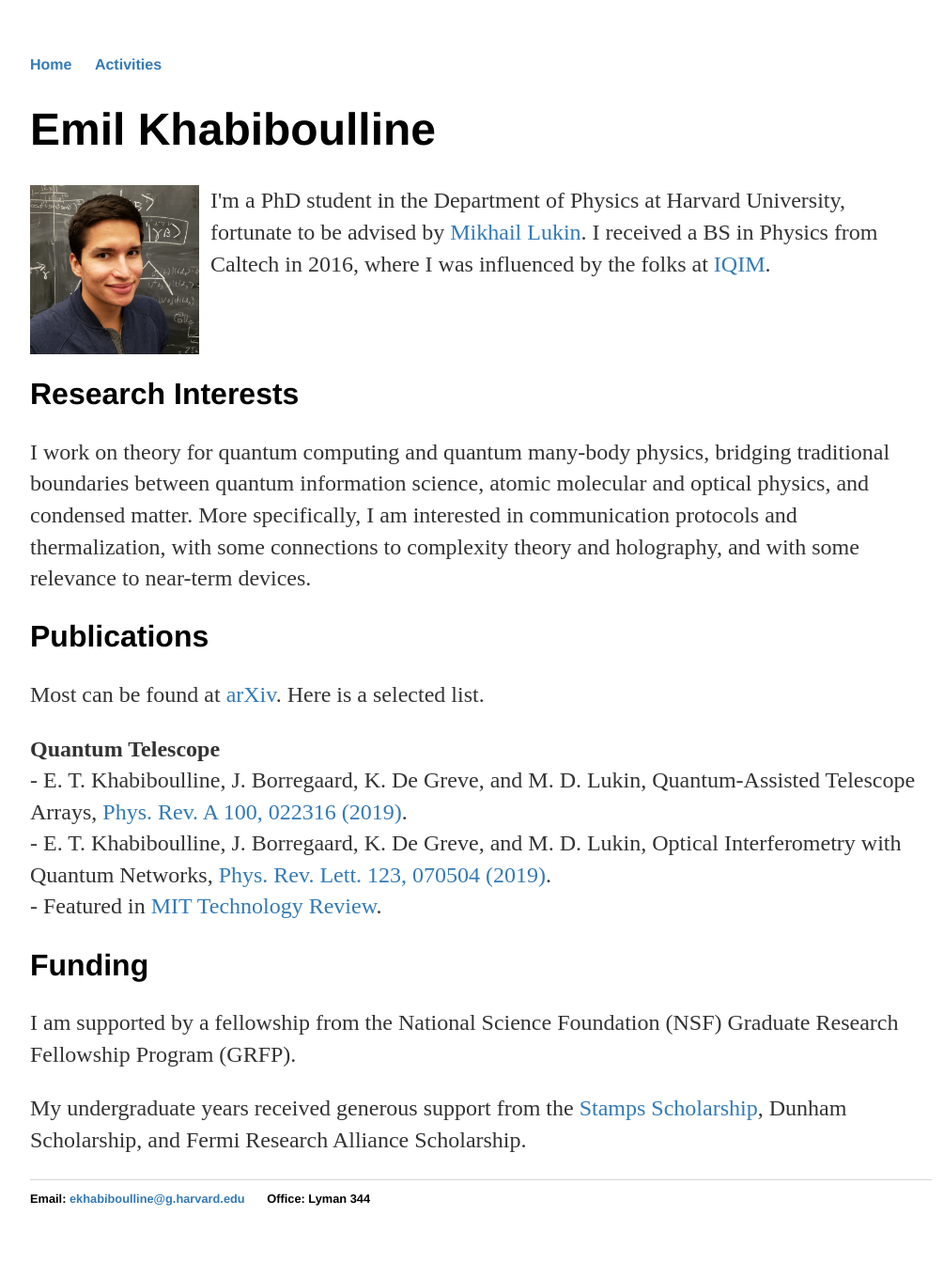
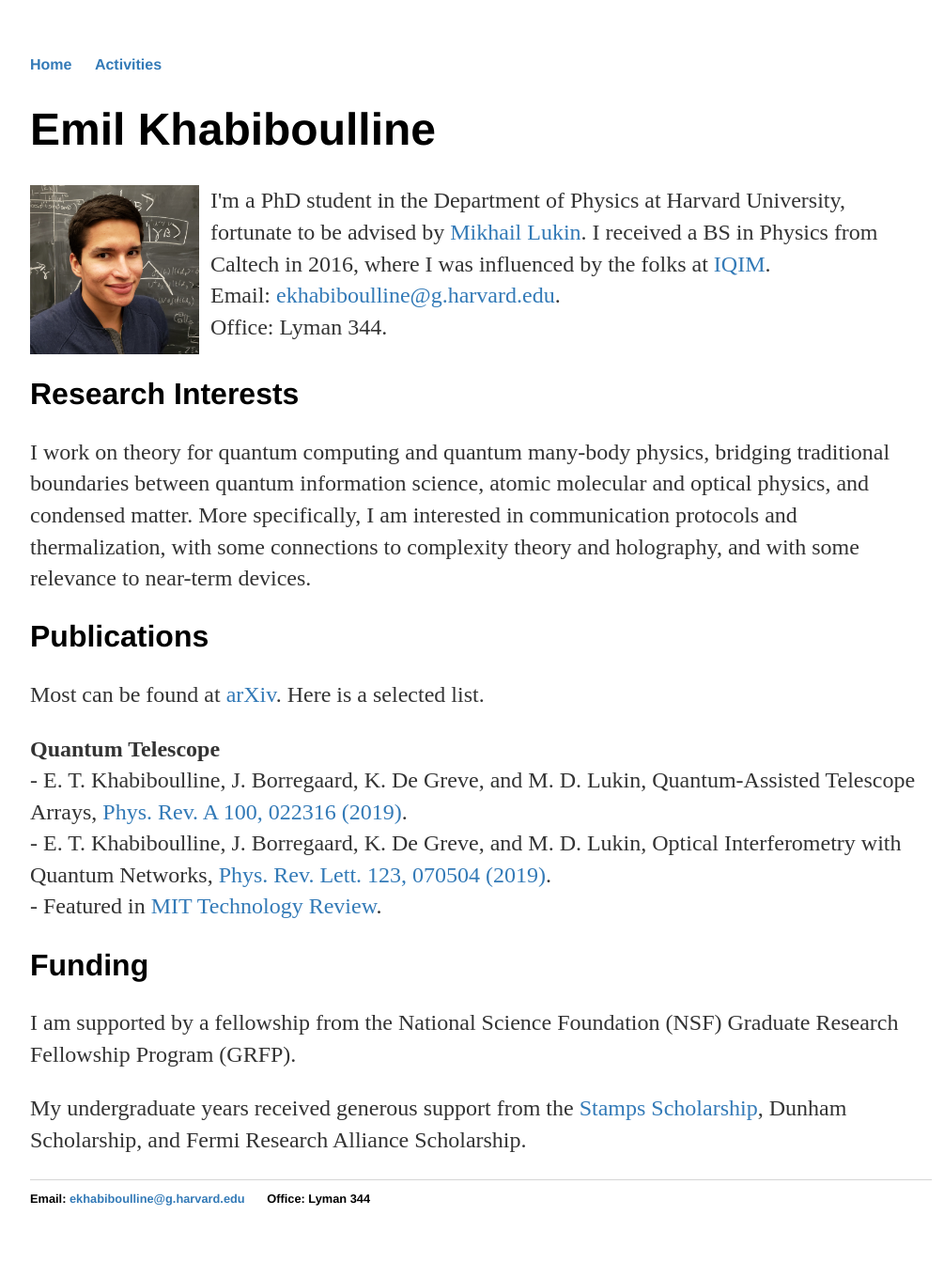
Before and after one commit to emilkhab/emilkhab.github.io, a Jekyll site: the page built from index.html, in a window 1280 px wide. Shown: the whole page at 94% size, without its empty margins (128-1133 px from the left). Built offline with Jekyll 4.4.1, drawn with Linux system fonts in a browser that asks for light colours.

Commit message:
Update index.html

```diff
--- a/index.html
+++ b/index.html
@@ -5,7 +5,9 @@
 <h1>{{page.title}}</h1>
 <div class="blurb">
 	<p><img src="ek.jpg" alt="photo" style="float:left;width:7.5em;height:7.5em;margin:0em 0.5em 1em 0em;">I'm a PhD student in the Department of Physics at Harvard University, fortunate to be advised by <a href="https://lukin.physics.harvard.edu/">Mikhail Lukin</a>.
-	I received a BS in Physics from Caltech in 2016, where I was influenced by the folks at <a href="https://iqim.caltech.edu/">IQIM</a>.</p>
+	I received a BS in Physics from Caltech in 2016, where I was influenced by the folks at <a href="https://iqim.caltech.edu/">IQIM</a>.<br/>
+	Email: <a href="mailto:ekhabiboulline@g.harvard.edu">ekhabiboulline@g.harvard.edu</a>.<br/>
+	Office: Lyman 344.</p>
 </div>
 
 <div class="blurb" style="clear:left;">
```
